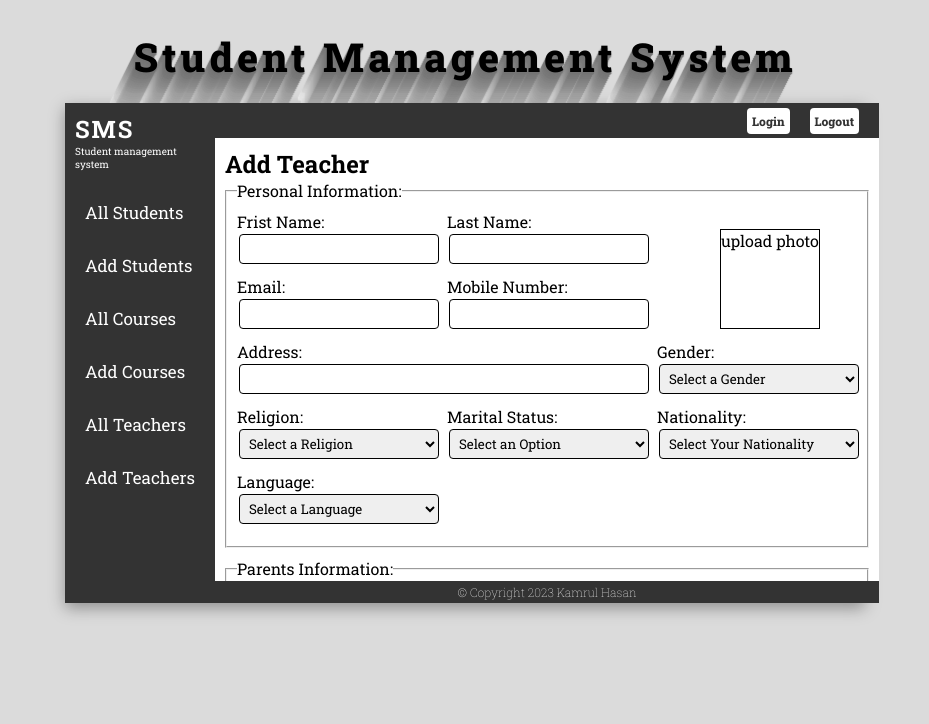
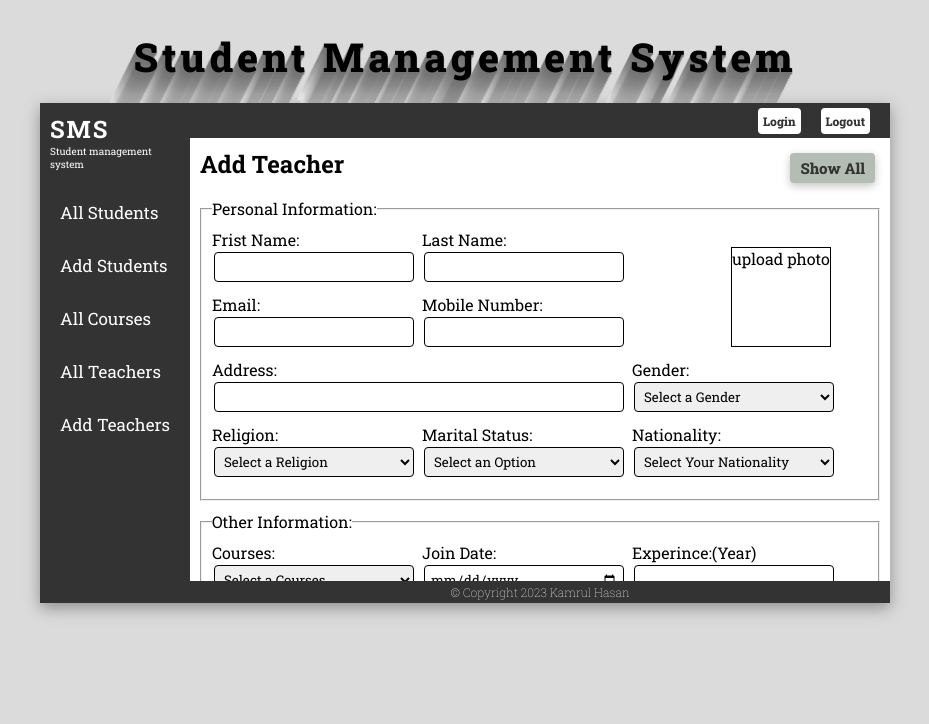
Before and after one commit to inside-the-div/simple-dashboard-template-in-html-css-js, a plain HTML site: page HTML/add-teacher.html in a window 1280 px wide. Shown: the whole page, without its empty margins (175-1104 px from the left). Drawn offline with Linux system fonts and the light colour scheme; files whose address does not match are found by name.

Commit message:
link all the the buttons

```diff
--- a/CSS/add-student-style.css
+++ b/CSS/add-student-style.css
@@ -49,7 +49,7 @@ body{
 }
 .container{
     display: flex;
-    width: 800px;
+    width: 850px;
     height: 500px;
     margin: 0px auto;
     position: relative;
--- a/CSS/add-teacher-style.css
+++ b/CSS/add-teacher-style.css
@@ -49,7 +49,7 @@ body{
 }
 .container{
     display: flex;
-    width: 800px;
+    width: 850px;
     height: 500px;
     margin: 0px auto;
     position: relative;
@@ -178,6 +178,19 @@ body{
 .btn-login:hover, .btn-logout:hover, .btn-save:hover {
     background-color: #f1f1f1;
   }
+  .btn{
+    display: block;
+    border: none;
+    background-color: #b3bdb3;
+    color: #333;
+    margin: 5px;
+    padding: 5px 10px;
+    border-radius: 4px;
+    cursor: pointer;
+    font-size: 15px;
+    font-weight: 800;
+    box-shadow: rgba(0, 0, 0, 0.24) 0px 3px 8px;
+  }
 .content-body{
     overflow-y: scroll;
     display: flex;
@@ -185,6 +198,14 @@ body{
     height: 100%;
     padding: 10px;
     background-color: white;
+}
+.body-heading{
+  margin-bottom: 10px;
+  display: flex;
+  justify-content: space-between;
+}
+.body-heading-buttons{
+  display: flex;
 }
 ::-webkit-scrollbar {
   width: 10px;
@@ -286,5 +307,5 @@ fieldset{
   width: 410px;
 }
 .feild-1{
-    margin-bottom: 10px;
-  }
+  margin-bottom: 10px;
+}
--- a/CSS/style.css
+++ b/CSS/style.css
@@ -49,7 +49,7 @@ body{
 }
 .container{
     display: flex;
-    width: 800px;
+    width: 850px;
     height: 500px;
     margin: 0px auto;
     position: relative;
@@ -144,7 +144,19 @@ body{
     align-items: center;
     margin-left: auto;
   }
-
+  .btn{
+    display: block;
+    border: none;
+    background-color: #b3bdb3;
+    color: #333;
+    margin: 5px;
+    padding: 5px 10px;
+    border-radius: 4px;
+    cursor: pointer;
+    font-size: 15px;
+    font-weight: 800;
+    box-shadow: rgba(0, 0, 0, 0.24) 0px 3px 8px;
+  }
 .btn-login, .btn-logout {
     background-color: #fff;
     color: #333;
@@ -160,6 +172,7 @@ body{
 .btn-login:hover, .btn-logout:hover {
     background-color: #f1f1f1;
   }
+
 .content-body{
     overflow-y: scroll;
     display: flex;
--- a/HTML/add-teacher.html
+++ b/HTML/add-teacher.html
@@ -19,22 +19,19 @@
 
             <ul class="sidebar-nav">
                 <li class="nav-item">
-                    <a href="#">All Students</a>
+                    <a href="all-students.html">All Students</a>
                 </li>
                 <li class="nav-item">
-                    <a href="#">Add Students</a>
+                    <a href="add-student.html">Add Students</a>
                 </li>
                 <li class="nav-item">
-                    <a href="#">All Courses</a>
+                    <a href="all-courses.html">All Courses</a>
                 </li>
                 <li class="nav-item">
-                    <a href="#">Add Courses</a>
+                    <a href="all-teachers.html">All Teachers</a>
                 </li>
                 <li class="nav-item">
-                    <a href="#">All Teachers</a>
-                </li>
-                <li class="nav-item">
-                    <a href="#">Add Teachers</a>
+                    <a href="add-teacher.html">Add Teachers</a>
                 </li>
             </ul>
         </nav>
@@ -64,6 +61,9 @@
             <div class="content-body">
                 <div class="body-heading">
                     <h2>Add Teacher</h2>
+                    <div class="body-heading-buttons">
+                        <a href="all-teachers.html"><button  id="showAllTeachers" class="btn">Show All</button></a>
+                    </div>
                 </div>
 
                 <div class="student-form">
@@ -333,43 +333,6 @@
                                         <option value="zimbabwean">Zimbabwean</option>
                                     </select>
                                 </div>
-                                <div class="input-items">
-                                    <label for="language">Language:</label>
-                                    <select name="language" id="language">
-                                         <option value="">Select a Language</option>
-                                         <option value="bangla">Bangla</option>
-                                         <option value="english">English</option>
-                                   </select>
-                                </div>
-
-                            </div>
-                        </fieldset>
-
-                        <fieldset class="student-row2">
-                            <legend>Parents Information:</legend>
-                            <div class="input-items">
-                                <label for="fatherName">Father Name:</label>
-                                <input type="text" id="fatherName">
-                            </div>
-                            <div class="input-items">
-                                <label for="fatherNumber">Father Number:</label>
-                                <input type="tel" id="fatherNumber">
-                            </div>
-                            <div class="input-items">
-                                <label for="fathersOccupation">Father Occupation:</label>
-                                <input type="text" id="fathersOccupation">
-                            </div>
-                            <div class="input-items">
-                                <label for="motherName">Mother Name:</label>
-                                <input type="text" id="motherName">
-                            </div>
-                            <div class="input-items">
-                                <label for="motherNumber">Mother Number:</label>
-                                <input type="tel" id="motherNumber">
-                            </div>
-                            <div class="input-items">
-                                <label for="motherOccupation">Mother Occupation:</label>
-                                <input type="text" id="motherOccupation">
                             </div>
                         </fieldset>
 
```
Also changed, not shown: HTML/add-student.html (+0 -1 lines), HTML/all-courses.html (+6 -6 lines), HTML/all-students.html (+8 -8 lines), HTML/all-teachers.html (+8 -8 lines), CSS/all-course-style.css, CSS/all-student-style.css, CSS/all-teacher-style.css.
